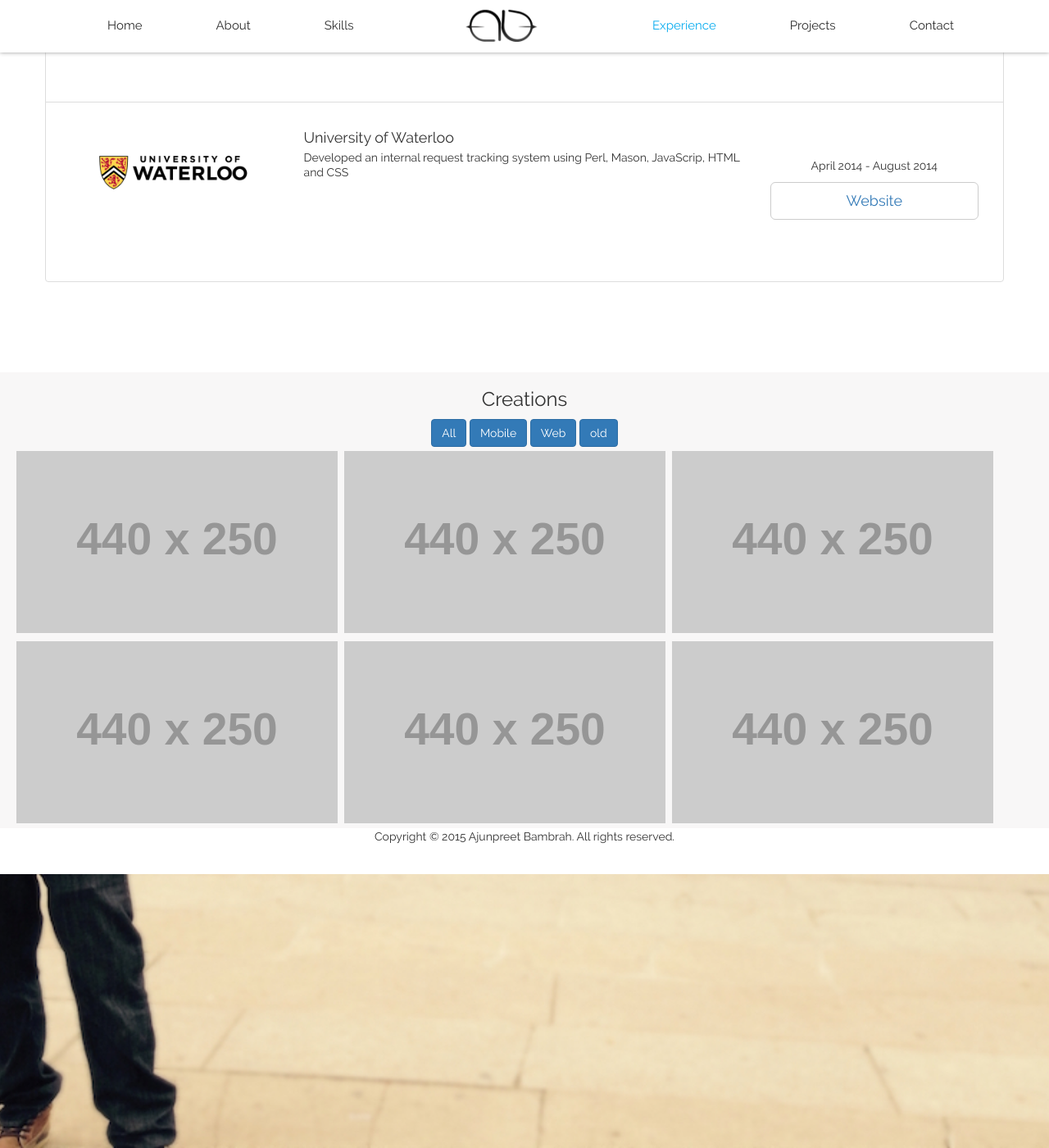
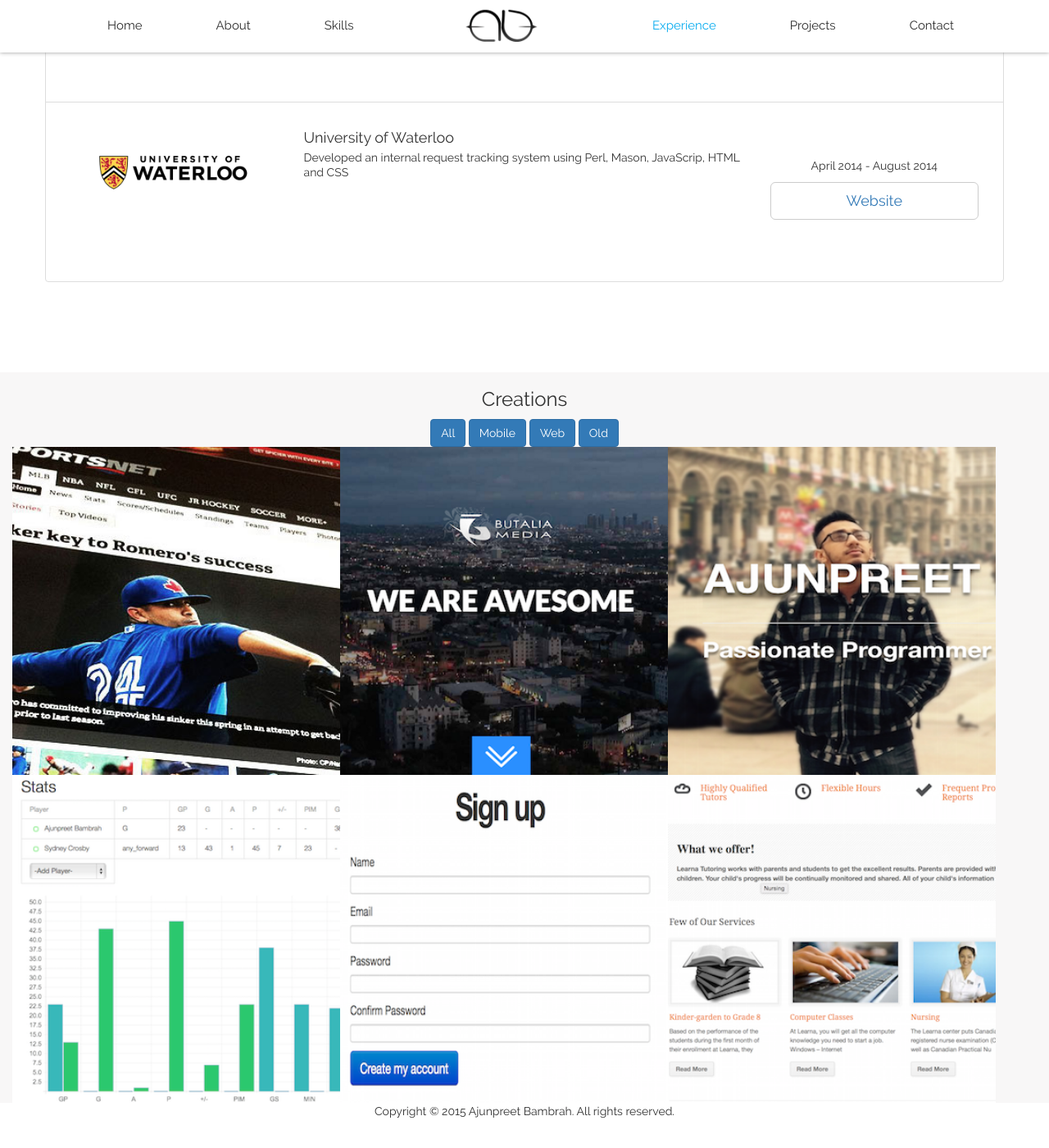
Before and after one commit to ajunB7/ajuni7.github.io, a Jekyll site: the page built from index.html, in a window 1280 px wide and 1400 px high, scrolled down 2793 px. Shown: the whole window at 82% size. Built offline with Jekyll 4.4.1, drawn with Linux system fonts in a browser that asks for light colours.

Commit message:
Added some projects

```diff
--- a/_includes/projects.html
+++ b/_includes/projects.html
@@ -11,7 +11,7 @@
 			      <button class="btn btn-primary" data-filter="*">All</button>
 				  <button class="btn btn-primary" data-filter=".mobile">Mobile</button>
 				  <button class="btn btn-primary" data-filter=".web">Web</button>
-				  <button class="btn btn-primary" data-filter=".old">old</button>
+				  <button class="btn btn-primary" data-filter=".old">Old</button>
 
                 </div>
             </div>
@@ -20,30 +20,29 @@
 
              <div class="creations-container">
 
-                <div class="item scratch">
-                    <img src="http://placehold.it/440x250" alt="image">
+                <div class="item web">
+                    <img src="images/sportsnet.jpg" alt="image">
                 </div>
 
-                <div class="item games">
-                    <img src="http://placehold.it/440x250" alt="image">
+                <div class="item web">
+                    <img src="images/simran.png" alt="image">
                 </div>
 
-                <div class="item other">
-                    <img src="http://placehold.it/440x250" alt="image">
+                <div class="item web">
+                    <img src="images/site.png" alt="image">
                 </div>
 
-                <div class="item games">
-                    <img src="http://placehold.it/440x250" alt="image">
+                <div class="item old">
+                    <img src="images/playerproject.png" alt="image">
                 </div>
 
-                <div class="item games">
-                    <img src="http://placehold.it/440x250" alt="image">
+                <div class="item old">
+                    <img src="images/rails.png" alt="image">
                 </div>
 
-                <div class="item apps">
-                    <img src="http://placehold.it/440x250" alt="image">
+                <div class="item old">
+                    <img src="images/learna.png" alt="image">
                 </div>
-
             </div>
 
         </div>
@@ -57,17 +56,17 @@
     	<div id="posts" class="row">
 			<div id="1" class="item web col-sm-3">
             	<div class="item-wrap">
-	        		<img class="img-responsive" src="images/sportsnet.jpg" alt="image">
+	        		<img src="images/sportsnet.jpg" alt="image">
 	        	</div>
 	    	</div>
 	    	<div id="2" class="item web col-sm-3">
             	<div class="item-wrap">
-	        		<img class="img-responsive" src="images/playerproject.png" alt="image">
+	        		<img src="images/playerproject.png" alt="image">
 	        	</div>
 	    	</div>
 	    	<div id="3" class="item web col-sm-3">
             	<div class="item-wrap">
-	        		<img class="img-responsive" src="images/sportsnet.jpg" alt="image">
+	        		<img src="images/sportsnet.jpg" alt="image">
 	        	</div>
 	    	</div>
 	    </div>
--- a/css/style.scss
+++ b/css/style.scss
@@ -471,8 +471,8 @@
 	.item{
 		width: 32%;
 		img {
-	    	margin:5px;
-	    	width: 98%;
+	    	width: 100%;
+
 	    }
 	}
 
--- a/js/custom.js
+++ b/js/custom.js
@@ -33,7 +33,7 @@
 
   });
 
-  $('.creations-filter a').click(function(){
+  $('.creations-filter button').click(function(){
       $('.creations-filter .current').removeClass('current');
       $(this).addClass('current');
 
```
Also changed, not shown: images/learna.png (added), images/playerproject.png, images/rails.jpg (added), images/rails.png (added), images/simran.png (added), images/site.png (added), 1 other file.
